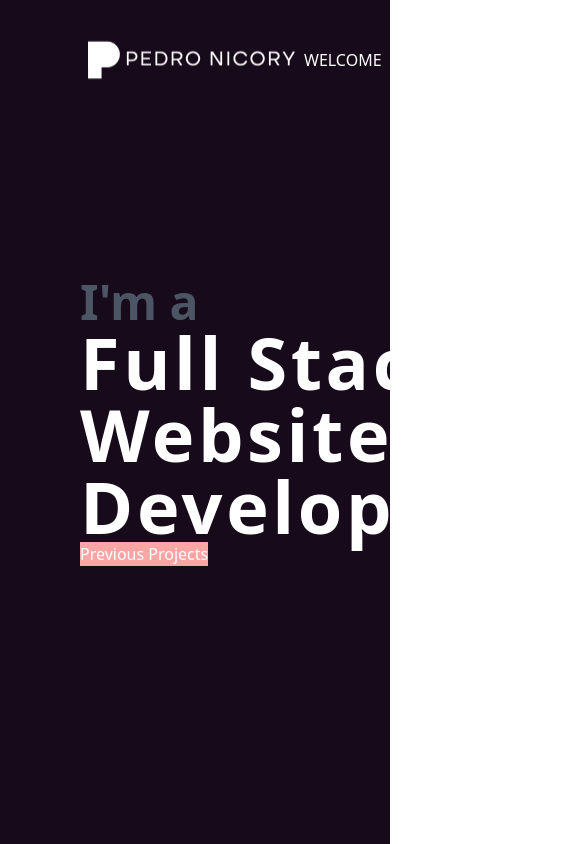
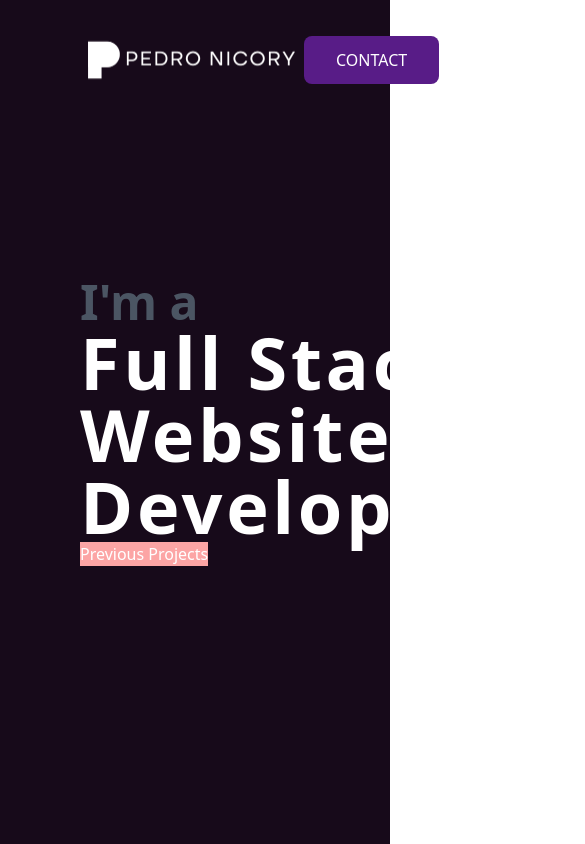
Before and after one commit to nicoryy/nicoryy.github.io, a React (Vite) app: page / in a window 390 px wide. Shown: the top 844 px of the page, 585 px wide, since content can reach past the window. Built offline with nearby package versions, Linux system fonts and the light colour scheme.

Commit message:
header resposive

```diff
--- a/package.json
+++ b/package.json
@@ -11,7 +11,8 @@
   },
   "dependencies": {
     "react": "^18.2.0",
-    "react-dom": "^18.2.0"
+    "react-dom": "^18.2.0",
+    "react-icons": "^5.0.1"
   },
   "devDependencies": {
     "@types/react": "^18.2.66",
--- a/src/components/Nav.jsx
+++ b/src/components/Nav.jsx
@@ -1,33 +1,61 @@
 import React from "react";
 import hlogo from "../../assets/w-logo.png";
+import { IoIosClose, IoIosMenu } from "react-icons/io";
+
 
 const Nav = () => {
+  function handleNavMenu(){
+    const menu = document.querySelector("#menu")
+    const close = document.querySelector('#close')
+    const nav = document.querySelector('#nav')
+
+    nav.classList.toggle('top-[20%]')
+    menu.classList.toggle('hidden')
+    close.classList.toggle('hidden')
+
+  }
+
   return (
-    <header className="max-h-[120px]">
-      <nav className="py-5 flex items-center mx-auto justify-between text-white uppercase">
-        <img className="w-56 " src={hlogo} alt="horizontal_logo" />
+    <header className="max-h-[120px] w-[calc(100vw-10rem)]">
+      <nav className=" py-5 flex items-center mx-auto justify-between text-white uppercase">
+        <img className="w-56" src={hlogo} alt="horizontal_logo" />
 
-        <ul className="flex gap-10  items-center">
+        <section
+          id="nav"
+          className="lg:static lg:min-h-fit absolute
+          lg:bg-transparent bg-purple-600 min-h-[60vh]
+          left-0 top-[-100%] lg:w-auto w-[calc(100vw-10rem)]
+          flex items-center mx-20 justify-center
+          transition
+          duration-300
+            "
+        >
+          <ul className="flex lg:gap-10 gap-8 lg:flex-row flex-col lg:items-center ">
             <li>
-            <a href="#welcome">Welcome</a>
+              <a className="hover:text-purple-900 duration-300" href="#Welcome">Welcome</a>
             </li>
             <li>
-            <a href="#About">About Me</a>
+              <a className=" hover:text-purple-900 duration-300 text-nowrap" href="#About">About Me</a>
             </li>
             <li>
-            <a href="#Portfolio">Portfolio</a>
+              <a className="hover:text-purple-900 duration-300" href="#Portfolio">Portfolio</a>
             </li>
             <li>
-            <a href="#Services">Services</a>
+              <a className="hover:text-purple-900 duration-300" href="#Services">Services</a>
             </li>
             <li>
-            <a href="#Experience">Experience</a>
+              <a className="hover:text-purple-900 duration-300" href="#Experience">Experience</a>
             </li>
           </ul>
+        </section>
 
-        <button className=" uppercase my-auto py-3 px-8 bg-purple-900 rounded-md">
+        <section className="flex gap-5">
+          <button className="hover:text-purple-900 hover:bg-purple-200 duration-300 uppercase my-auto py-3 px-8 bg-purple-900 rounded-lg">
             Contact
           </button>
+          <IoIosMenu id="menu" onClick={(e)=>handleNavMenu(e)} size={40} className="cursor-pointer lg:hidden"/>
+          <IoIosClose id="close" onClick={(e)=>handleNavMenu(e)} size={40} className="cursor-pointer hidden lg:hidden"/>
+        </section>
       </nav>
     </header>
   );
```
Also changed, not shown: 1 other file (tests, documents, lock files or other folders). Lines whose indentation alone changed are shown as unchanged.
